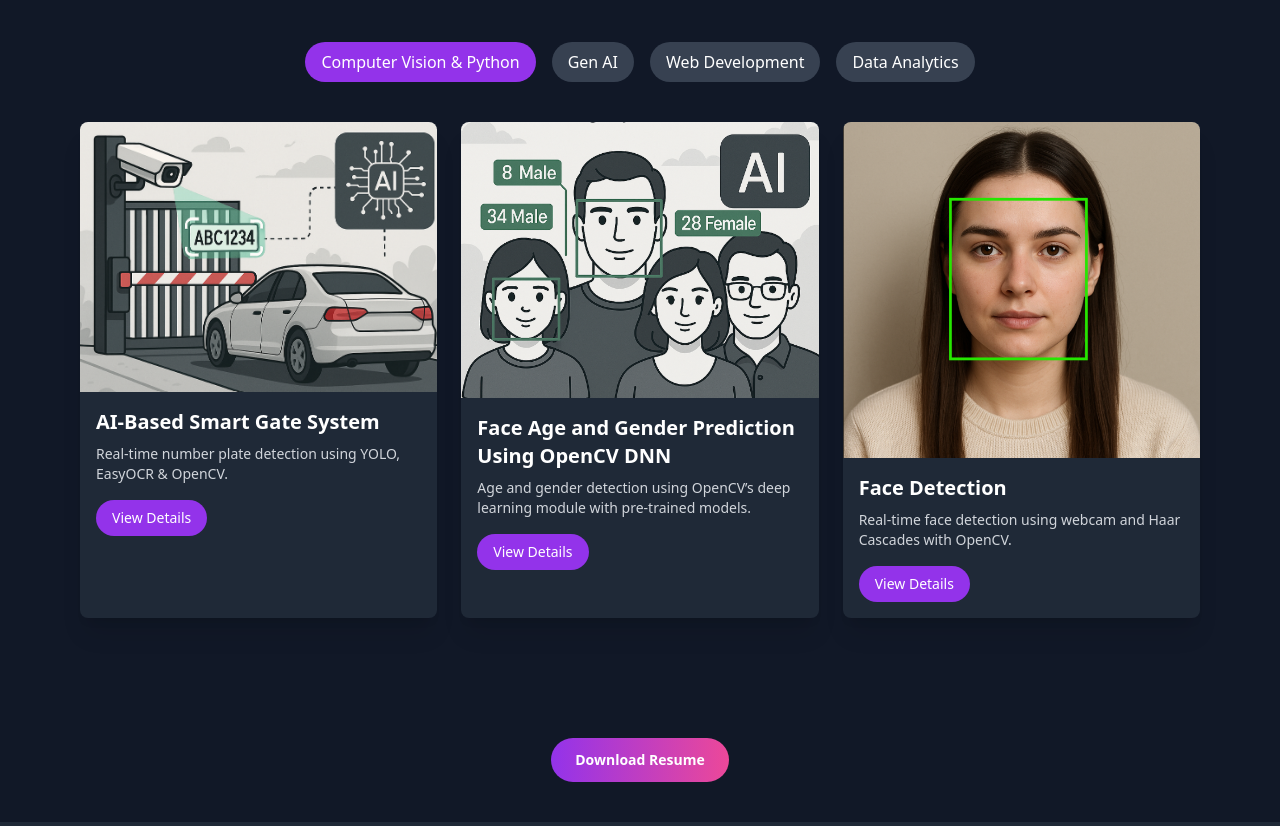
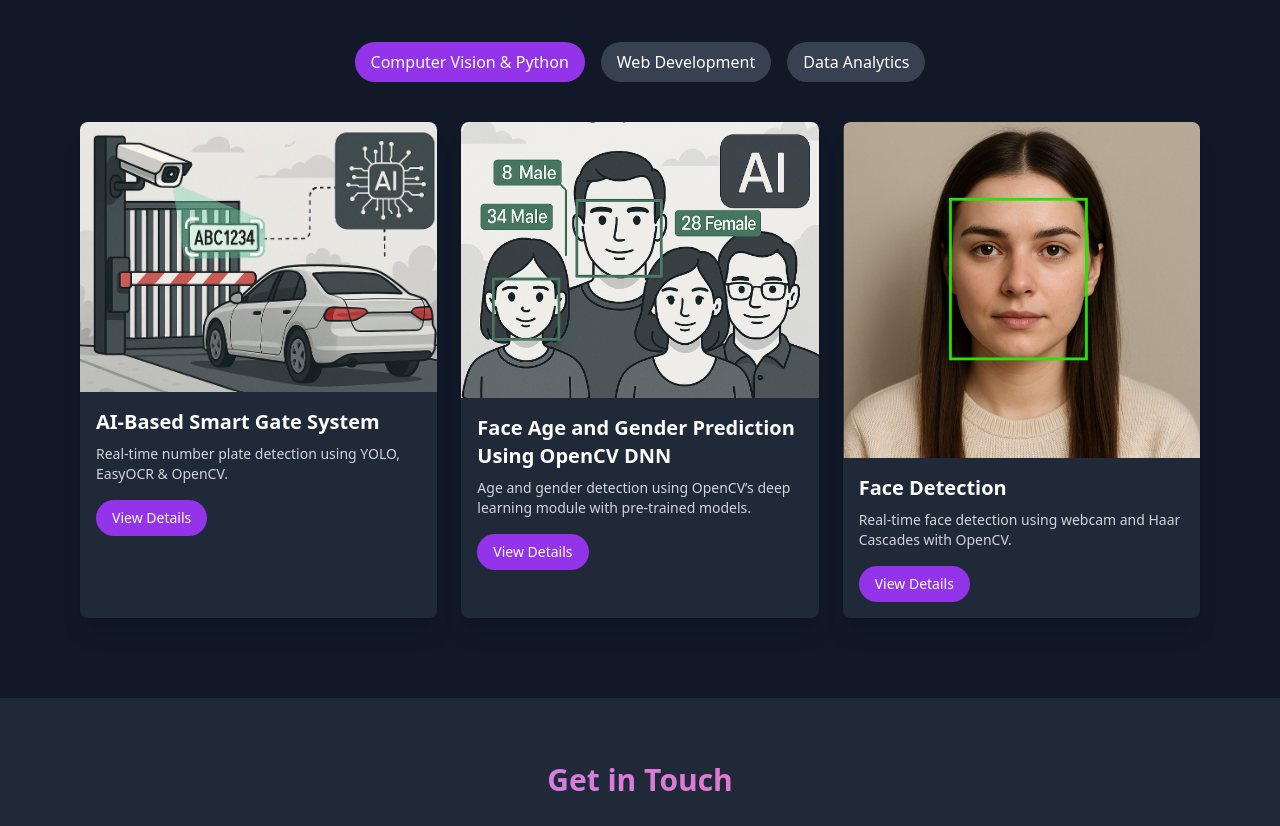
Before and after one commit to Geetha085/projectbox.github.io, a plain HTML site: page index.html in a window 1280 px wide. Shown: the part 126-952 px from the top of the page. Drawn offline with nearby package versions, Linux system fonts and the light colour scheme.

Commit message:
Update index.html

```diff
--- a/index.html
+++ b/index.html
@@ -18,7 +18,7 @@
       <!-- Tabs -->
       <div class="flex justify-center mb-10 gap-4">
         <button class="tab-button px-4 py-2 rounded-full bg-purple-600 bg-gray-700 " onclick="showTab('cv', event)">Computer Vision & Python</button>
-        <button class="tab-button px-4 py-2 rounded-full bg-gray-700" onclick="showTab('ai', event)">Gen AI</button>
+<!--         <button class="tab-button px-4 py-2 rounded-full bg-gray-700" onclick="showTab('ai', event)">Gen AI</button> -->
         <button class="tab-button px-4 py-2 rounded-full bg-gray-700" onclick="showTab('web', event)">Web Development</button>
          <button class="tab-button px-4 py-2 rounded-full bg-gray-700" onclick="showTab('data', event)">Data Analytics</button>
       </div>
@@ -110,11 +110,11 @@
   </section>
 
   <!-- Resume Section -->
-<section class="py-10 bg-gray-900 text-center">
+<!-- <section class="py-10 bg-gray-900 text-center">
   <a href="Images/Geethashree.pdf" download class="inline-block bg-gradient-to-r from-purple-600 to-pink-500 px-6 py-3 rounded-full text-white text-sm font-semibold hover:opacity-90 transition">
     Download Resume
   </a>
-</section>
+</section> -->
 
   <!-- Contact Section -->
 <section class="py-16 bg-gray-800 text-white">
```
